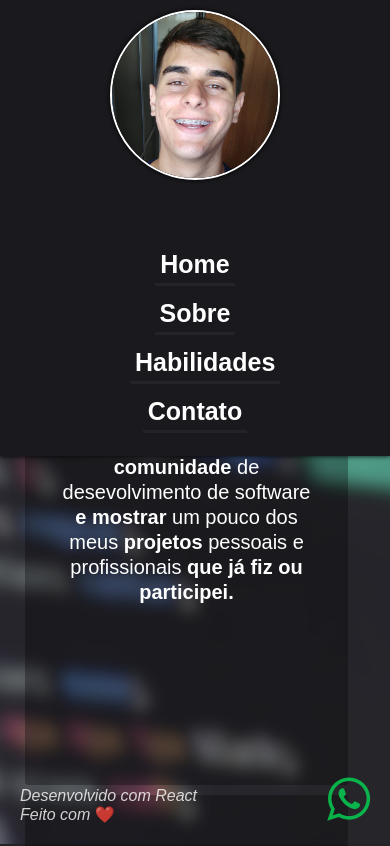
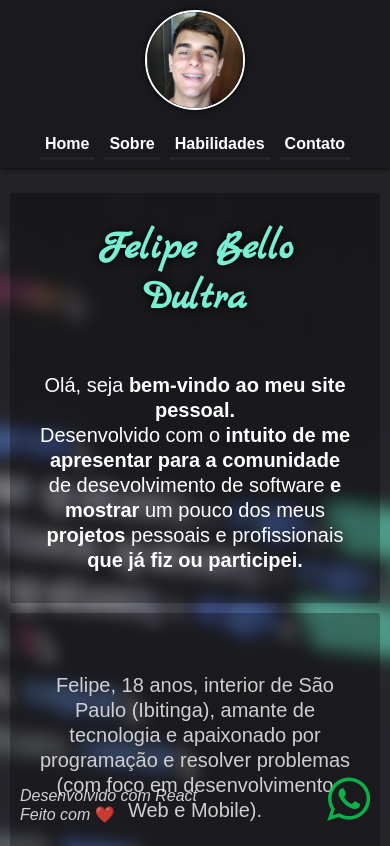
Before and after one commit to FelipeBelloDultra/portfolio, a React (Create React App) app: page / in a window 390 px wide. Shown: the top 846 px of the page. Built offline with nearby package versions, Linux system fonts and the light colour scheme.

Commit message:
Primeira versão do layout responsivo ok

```diff
--- a/src/components/Info/styles.css
+++ b/src/components/Info/styles.css
@@ -13,11 +13,11 @@
 
 .info-content {
   height: 600px;
-  width: 90%;
+  width: 95%;
   box-shadow: 0 0 5px rgba(0, 0, 0, 2);
   background-color: rgb(223, 223, 223);
   border-radius: 5px;
-  margin-bottom: 15px;
+  margin: 0px auto 10px;
 }
 
 .info-home {
@@ -29,7 +29,7 @@
   justify-content: center;
   align-items: center;
   border-radius: 3px;
-  margin-bottom: 10px;
+  margin: 0px auto 10px;
 }
 
 .info-about {
@@ -41,12 +41,22 @@
   justify-content: center;
   align-items: center;
   border-radius: 3px;
-  margin-bottom: 10px;
+  margin: 0px auto 10px;
 }
 
 @media(max-width: 719px) {
   .info {
+    padding: 25px 0 0 0;
     width: 100%;
+    height: auto;
+    position: relative;
+  }
+
+  .info-home {
+    height: auto;
+  }
+
+  .info-about {
     height: auto;
   }
 }
--- a/src/components/Menu/Menu.js
+++ b/src/components/Menu/Menu.js
@@ -28,7 +28,14 @@ const Menu = (props) => {
       <div className="content-menu">
         <img src={profile} className={`img ${props.showOpacityOnLoad}`} alt="Profile" />
         <div className={`menu-options ${props.showOpacityOnLoad}`}>
-          <ul>
+          <ul className="d-sm-block">
+            {menuOptions.map((option, i) => (
+              <li key={i}>
+                <a href={option.href}>{option.title}</a>
+              </li>
+            ))}
+          </ul>
+          <ul className="d-sm-none">
             {menuOptions.map((option, i) => (
               <li key={i}>
                 <a href={option.href}>{option.title}</a>
--- a/src/components/Menu/styles.css
+++ b/src/components/Menu/styles.css
@@ -13,7 +13,7 @@
   flex-direction: column;
   justify-content: center;
   align-items: center;
-  padding: 10px 10px 10px 10px;
+  padding: 10px;
 }
 
 .img {
@@ -35,7 +35,11 @@
   opacity: 1;
 }
 
-.menu-options ul {
+.d-sm-none {
+  display: none;
+}
+
+.d-sm-block {
   text-align: center;
   margin: 0;
   padding: 0;
@@ -43,11 +47,11 @@
   width: 150px;
 }
 
-.menu-options ul li {
+.d-sm-block li {
   padding: 10px;
 }
 
-.menu-options ul li a {
+.d-sm-block li a {
   text-decoration: none;
   color: #fff;
   font-weight: bold;
@@ -58,7 +62,7 @@
   border-bottom: 3px solid #242328;
 }
 
-.menu-options ul li a:hover {
+.d-sm-block li a:hover {
   color: #79eed3;
   border-bottom: 3px solid #79eed3;
 }
@@ -68,5 +72,52 @@
     z-index: 10;
     width: 100%;
     height: auto;
+    position: relative;
+  }
+
+  .content-menu {
+    justify-content: space-evenly;
+    flex-wrap: wrap;
+    padding: 0;
+  }
+
+  .img {
+    height: 100px;
+    width: 100px;
+    margin: 10px 0;
+  }
+
+  .menu-options {
+    flex-wrap: wrap;
+  }
+
+  .d-sm-block {
+    display: none;
+  }
+
+  .d-sm-none {
+    display: flex;
+    flex-wrap: wrap;
+    list-style: none;
+  }
+
+  .d-sm-none li {
+    padding: 5px;
+  }
+
+  .d-sm-none li a {
+    text-decoration: none;
+    color: #fff;
+    font-weight: bold;
+    padding: 5px;
+    width: auto;
+    transition: all .3s;
+    align-items: center;
+    border-bottom: 3px solid #242328;
+  }
+
+  .d-sm-none li a:hover {
+    color: #79eed3;
+    border-bottom: 3px solid #79eed3;
   }
 }
```
